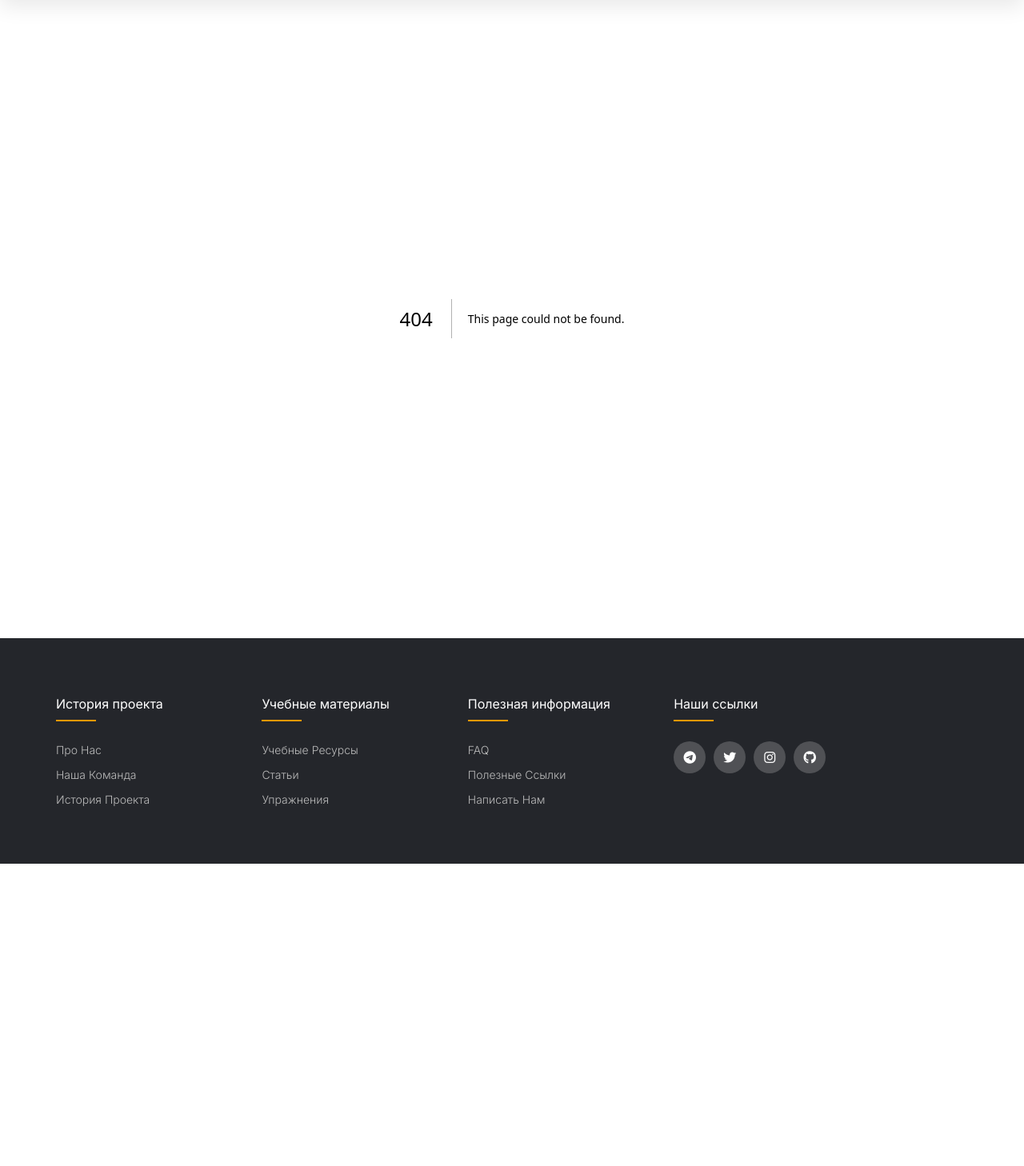
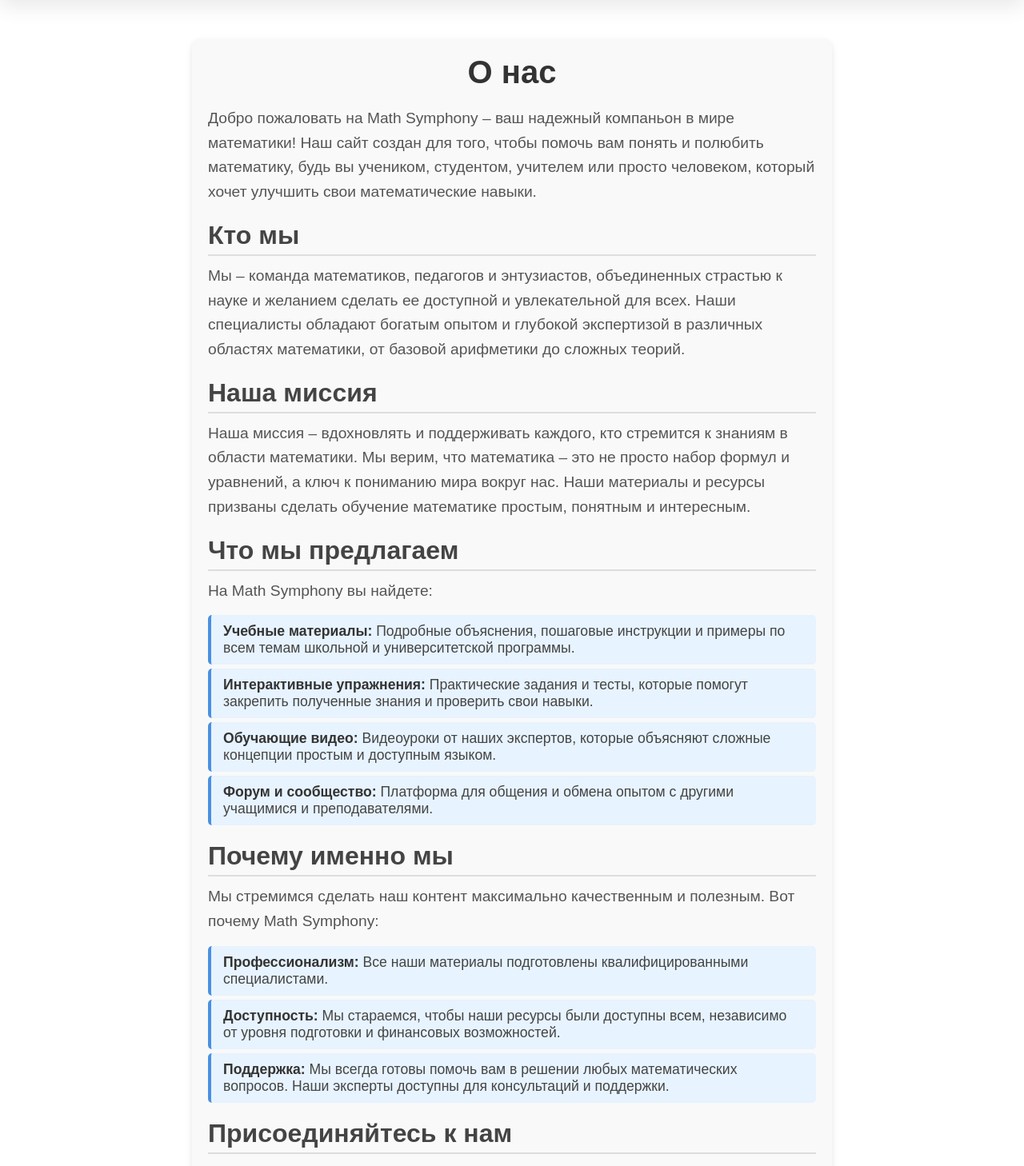
Before and after one commit to AndrewGalkin123/math-helper-0.2, a Next.js app: page /about-us in a window 1280 px wide. Before the commit this address had no page. Shown: the part 80-1538 px from the top of the page at 80% size. Before the commit the page ends 1160 px from the top, so only its background shows below. Built offline with nearby package versions, Linux system fonts and the light colour scheme.

Commit message:
created page about us

```diff
--- a/components/common/Header/Header.jsx
+++ b/components/common/Header/Header.jsx
@@ -17,7 +17,7 @@
           <a href="/tasks">
             <li>Задачи и упражнения</li>
           </a>
-          <a>
+          <a href="/about-us">
             <li>О нас</li>
           </a>
         </ul>
--- /dev/null
+++ b/src/app/about-us/AboutUs.module.css
@@ -0,0 +1,75 @@
+/* AboutUs.module.css */
+.container {
+  max-width: 800px;
+  margin: 0 auto;
+  padding: 20px;
+  background-color: #f9f9f9;
+  border-radius: 10px;
+  box-shadow: 0 4px 8px rgba(0, 0, 0, 0.1);
+  font-family: "Arial", sans-serif;
+}
+
+.container h1 {
+  font-size: 2.5em;
+  color: #333;
+  text-align: center;
+  margin-bottom: 20px;
+}
+
+.container h2 {
+  font-size: 2em;
+  color: #444;
+  margin-top: 20px;
+  margin-bottom: 10px;
+  border-bottom: 2px solid #ddd;
+  padding-bottom: 5px;
+}
+
+.container p {
+  font-size: 1.2em;
+  line-height: 1.6;
+  color: #555;
+  margin-bottom: 15px;
+}
+
+.container ul {
+  list-style-type: none;
+  padding-left: 0;
+  margin-bottom: 20px;
+}
+
+.container ul li {
+  background: #e7f3fe;
+  margin: 5px 0;
+  padding: 10px 15px;
+  border-left: 4px solid #4a90e2;
+  border-radius: 5px;
+  font-size: 1.1em;
+  color: #444;
+}
+
+.container ul li strong {
+  color: #333;
+}
+
+@media (max-width: 768px) {
+  .container {
+    padding: 15px;
+  }
+
+  .container h1 {
+    font-size: 2em;
+  }
+
+  .container h2 {
+    font-size: 1.5em;
+  }
+
+  .container p {
+    font-size: 1em;
+  }
+
+  .container ul li {
+    font-size: 1em;
+  }
+}
--- /dev/null
+++ b/src/app/about-us/page.tsx
@@ -0,0 +1,88 @@
+import style from "./AboutUs.module.css";
+
+export default function AboutUs() {
+  return (
+    <main>
+      <div className={style.container}>
+        <h1>О нас</h1>
+        <p>
+          Добро пожаловать на Math Symphony – ваш надежный компаньон в мире
+          математики! Наш сайт создан для того, чтобы помочь вам понять и
+          полюбить математику, будь вы учеником, студентом, учителем или просто
+          человеком, который хочет улучшить свои математические навыки.
+        </p>
+
+        <h2>Кто мы</h2>
+        <p>
+          Мы – команда математиков, педагогов и энтузиастов, объединенных
+          страстью к науке и желанием сделать ее доступной и увлекательной для
+          всех. Наши специалисты обладают богатым опытом и глубокой экспертизой
+          в различных областях математики, от базовой арифметики до сложных
+          теорий.
+        </p>
+
+        <h2>Наша миссия</h2>
+        <p>
+          Наша миссия – вдохновлять и поддерживать каждого, кто стремится к
+          знаниям в области математики. Мы верим, что математика – это не просто
+          набор формул и уравнений, а ключ к пониманию мира вокруг нас. Наши
+          материалы и ресурсы призваны сделать обучение математике простым,
+          понятным и интересным.
+        </p>
+
+        <h2>Что мы предлагаем</h2>
+        <p>На Math Symphony вы найдете:</p>
+        <ul>
+          <li>
+            <strong>Учебные материалы:</strong> Подробные объяснения, пошаговые
+            инструкции и примеры по всем темам школьной и университетской
+            программы.
+          </li>
+          <li>
+            <strong>Интерактивные упражнения:</strong> Практические задания и
+            тесты, которые помогут закрепить полученные знания и проверить свои
+            навыки.
+          </li>
+          <li>
+            <strong>Обучающие видео:</strong> Видеоуроки от наших экспертов,
+            которые объясняют сложные концепции простым и доступным языком.
+          </li>
+          <li>
+            <strong>Форум и сообщество:</strong> Платформа для общения и обмена
+            опытом с другими учащимися и преподавателями.
+          </li>
+        </ul>
+
+        <h2>Почему именно мы</h2>
+        <p>
+          Мы стремимся сделать наш контент максимально качественным и полезным.
+          Вот почему Math Symphony:
+        </p>
+        <ul>
+          <li>
+            <strong>Профессионализм:</strong> Все наши материалы подготовлены
+            квалифицированными специалистами.
+          </li>
+          <li>
+            <strong>Доступность:</strong> Мы стараемся, чтобы наши ресурсы были
+            доступны всем, независимо от уровня подготовки и финансовых
+            возможностей.
+          </li>
+          <li>
+            <strong>Поддержка:</strong> Мы всегда готовы помочь вам в решении
+            любых математических вопросов. Наши эксперты доступны для
+            консультаций и поддержки.
+          </li>
+        </ul>
+
+        <h2>Присоединяйтесь к нам</h2>
+        <p>
+          Независимо от того, начинаете ли вы свой путь в мире математики или
+          уже являетесь опытным знатоком, Math Symphony станет вашим надежным
+          партнером в этом увлекательном путешествии. Присоединяйтесь к нашему
+          сообществу и откройте для себя красоту и гармонию математики!
+        </p>
+      </div>
+    </main>
+  );
+}
```
